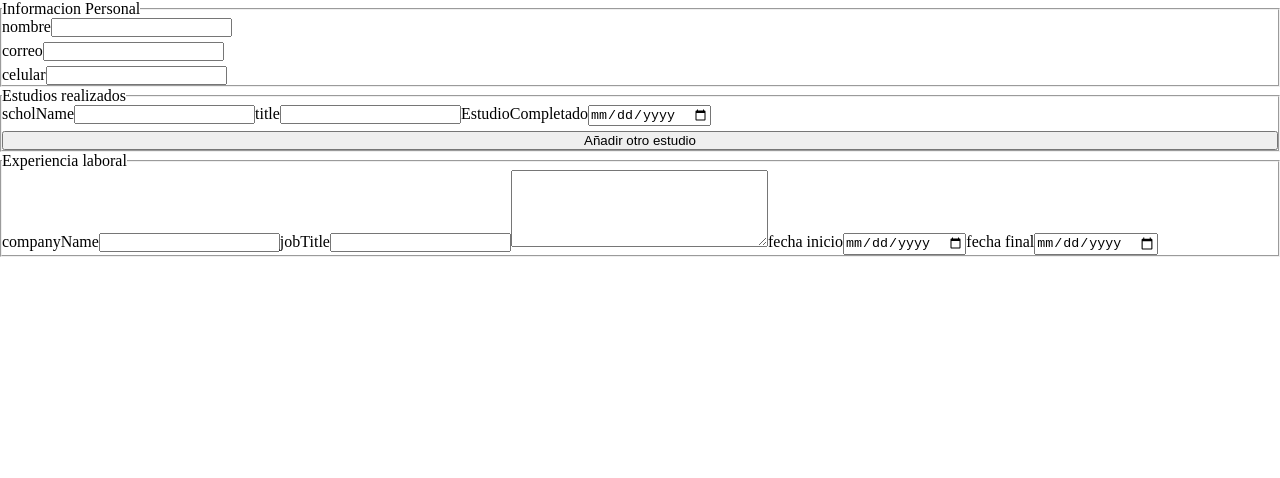
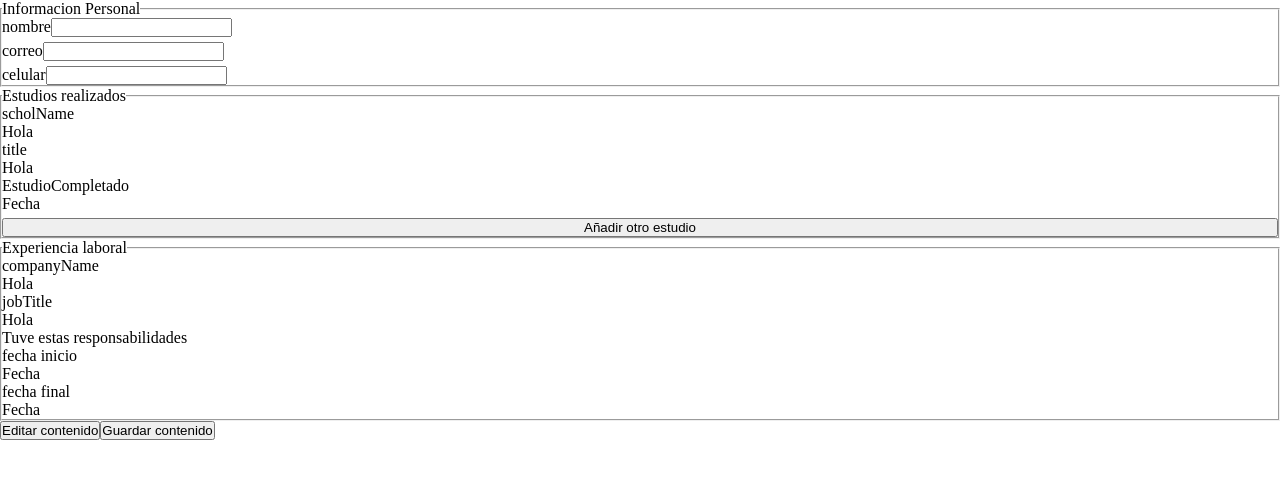
Before and after one commit to kopolo435/cv-application, a React (Vite) app: page / in a window 1280 px wide. Shown: the top 478 px of the page. Built offline with nearby package versions, Linux system fonts and the light colour scheme.

Commit message:
Agrega componente de Form, asi como state
El componente de Form sirve para almacenar todos los fieldset creados, el
state permite identificar si se esta en modo de input o de solo ver la
informacion

```diff
--- a/src/App.jsx
+++ b/src/App.jsx
@@ -1,25 +1,10 @@
 import { useState } from "react";
-import { PersonalInfo } from "./components/InputComponents";
-import EducationInfo from "./components/EducationInfo";
-import JobExperience from "./components/JobExperience";
+import CvForm from "./components/CvForm";
 import "./styles/main.css";
 function App() {
   return (
     <>
-      <div>
-        <fieldset>
-          <legend>Informacion Personal</legend>
-          <PersonalInfo status="edit"></PersonalInfo>
-        </fieldset>
-        <fieldset>
-          <legend>Estudios realizados</legend>
-          <EducationInfo status="edit"></EducationInfo>
-        </fieldset>
-        <fieldset>
-          <legend>Experiencia laboral</legend>
-          <JobExperience status={"edit"}></JobExperience>
-        </fieldset>
-      </div>
+      <CvForm></CvForm>
     </>
   );
 }
--- /dev/null
+++ b/src/components/CvForm.jsx
@@ -0,0 +1,49 @@
+import { useState } from "react";
+import { PersonalInfo } from "./InputComponents";
+import EducationInfo from "./EducationInfo";
+import JobExperience from "./JobExperience";
+
+function StatusButton({ handleClick, value, btnClass, content }) {
+  return (
+    <button
+      type="button"
+      onClick={() => handleClick(value)}
+      className={btnClass}
+    >
+      {content}
+    </button>
+  );
+}
+function CvForm() {
+  const [status, setStatus] = useState("");
+  return (
+    <form>
+      <fieldset>
+        <legend>Informacion Personal</legend>
+        <PersonalInfo status={status}></PersonalInfo>
+      </fieldset>
+      <fieldset>
+        <legend>Estudios realizados</legend>
+        <EducationInfo status={status}></EducationInfo>
+      </fieldset>
+      <fieldset>
+        <legend>Experiencia laboral</legend>
+        <JobExperience status={status}></JobExperience>
+      </fieldset>
+      <StatusButton
+        btnClass={"secondaryBtn"}
+        handleClick={setStatus}
+        value={"edit"}
+        content={"Editar contenido"}
+      ></StatusButton>
+      <StatusButton
+        btnClass={"secondaryBtn"}
+        handleClick={setStatus}
+        value={"submit"}
+        content={"Guardar contenido"}
+      ></StatusButton>
+    </form>
+  );
+}
+
+export default CvForm;
```
